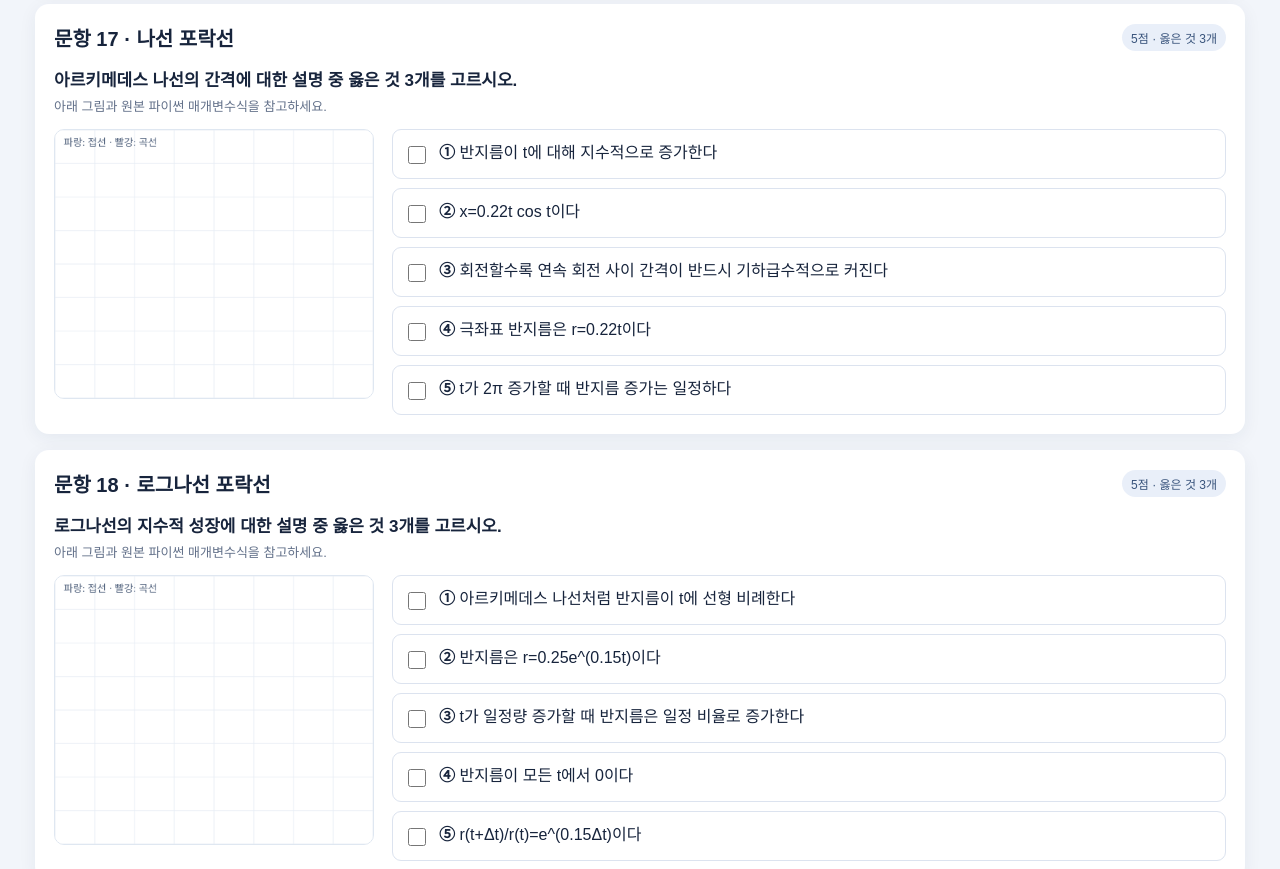
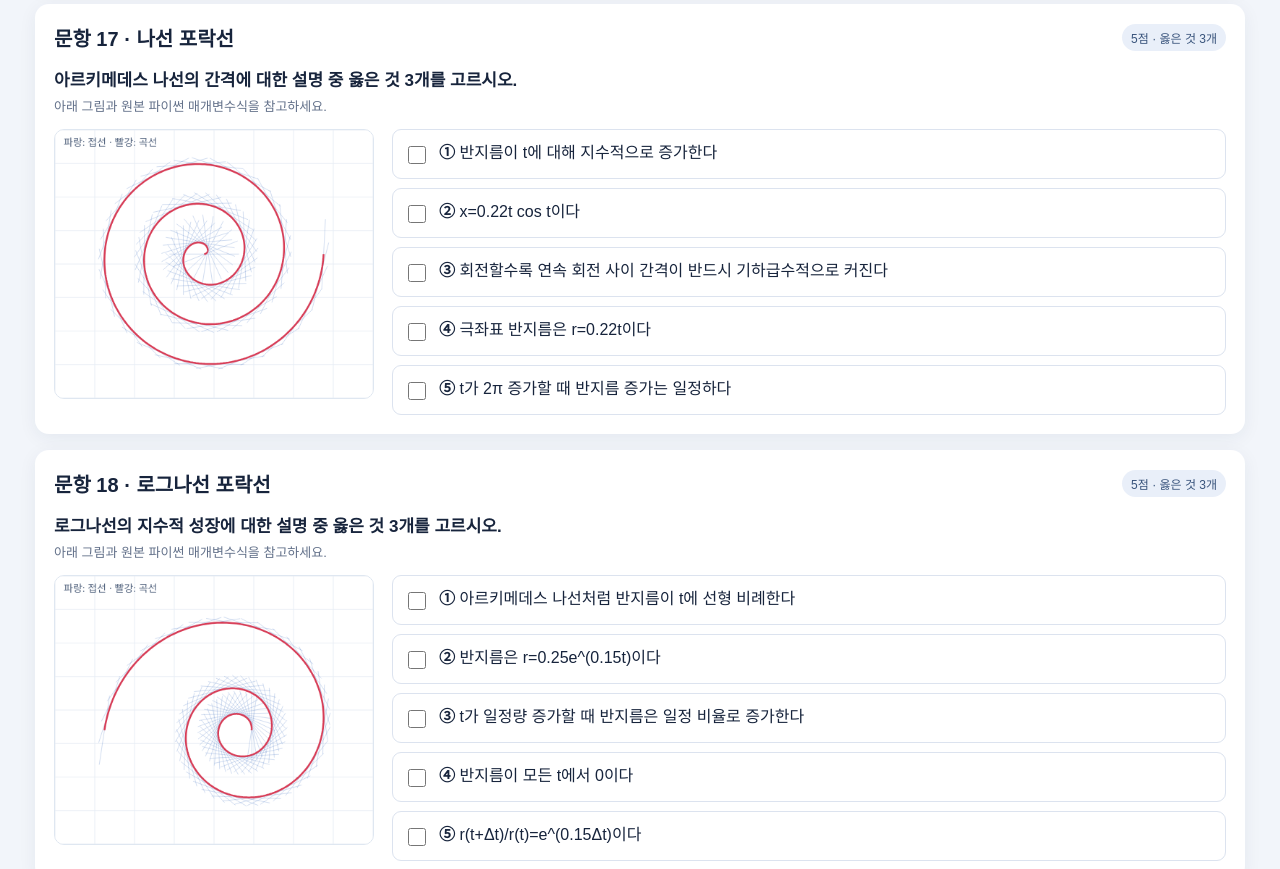
Before and after one commit to jsinsoo/batang, a plain HTML site: page envelopeq.html in a window 1280 px wide. Shown: the part 7480-8349 px from the top of the page. Drawn offline with Linux system fonts and the light colour scheme.

Commit message:
Add files via upload

```diff
--- a/envelopeq.html
+++ b/envelopeq.html
@@ -7,7 +7,17 @@ const abc=['①','②','③','④','⑤'];
 function esc(s){return String(s).replace(/[&<>"']/g,c=>({'&':'&amp;','<':'&lt;','>':'&gt;','"':'&quot;',"'":'&#39;'}[c]));}
 Q.forEach((q,i)=>{const div=document.createElement('section');div.className='card';div.innerHTML=`<div class="qhead"><h2>문항 ${String(i+1).padStart(2,'0')} · ${esc(q.title)}</h2><span class="pill">5점 · 옳은 것 3개</span></div><p class="question">${esc(q.question)}에 대한 설명 중 옳은 것 3개를 고르시오.<small>아래 그림과 원본 파이썬 매개변수식을 참고하세요.</small></p><div class="qbody"><canvas width="440" height="370" id="cv${i}" aria-label="${esc(q.title)} 그래프"></canvas><div class="choices">${q.options.map((o,j)=>`<label class="choice"><input type="checkbox" data-q="${i}" data-o="${j}"><span><b>${abc[j]}</b> ${esc(o.text)}</span></label>`).join('')}</div></div><div class="answer" id="a${i}"></div>`;root.appendChild(div)});
 function pt(k,t){const c=Math.cos,s=Math.sin,pi=Math.PI;switch(k){case'parabola':return[t,t*t/2];case'nephroid':return[3*c(t)-c(3*t),3*s(t)-s(3*t)];case'cardioid':return[2*c(t)-c(2*t),2*s(t)-s(2*t)];case'deltoid':return[2*c(t)+c(2*t),2*s(t)-s(2*t)];case'astroid':return[3*c(t)**3,3*s(t)**3];case'epicycloid':return[4*c(t)-c(4*t),4*s(t)-s(4*t)];case'hypocycloid':return[4*c(t)+c(4*t),4*s(t)-s(4*t)];case'epitrochoid':return[4*c(t)-.6*c(4*t),4*s(t)-.6*s(4*t)];case'hypotrochoid':return[3*c(t)+1.4*c(1.5*t),3*s(t)-1.4*s(1.5*t)];case'circle':return[3*c(t),3*s(t)];case'ellipse':return[4*c(t),2*s(t)];case'hyperbola':return[2*Math.cosh(t),1.5*Math.sinh(t)];case'sine':return[t,2*s(t)];case'cosine':return[t,2*c(t)];case'rose':return[3*c(5*t)*c(t),3*c(5*t)*s(t)];case'lissajous':return[3*s(3*t+.4),2*s(4*t)];case'spiral':return[.22*t*c(t),.22*t*s(t)];case'logspiral':return[.25*Math.exp(.15*t)*c(t),.25*Math.exp(.15*t)*s(t)];case'involute':return[2*(c(t)+t*s(t)),2*(s(t)-t*c(t))];case'bezier':{const p0=[-4,-2],p1=[0,4],p2=[4,-1];return p0.map((v,i)=>(1-t)**2*v+2*(1-t)*t*p1[i]+t*t*p2[i]);}}}
-function range(d){if(d.includes('np.pi')){const m=d.match(/\(([^,]+),([^\)]+)\)/);return m.slice(1).map(x=>x.includes('2*np.pi')?2*Math.PI:x.includes('4*np.pi')?4*Math.PI:Number(x));}return d.slice(1,-1).split(',').map(Number)}
+function range(d){
+  const parts=d.replace(/^\(/,'').replace(/\)$/,'').split(',');
+  return parts.map(raw=>{
+    const x=raw.trim().replace(/\s/g,'');
+    if(/^[+-]?(?:\d+(?:\.\d*)?)?\*?np\.pi$/.test(x)){
+      const coefficient=x.replace('np.pi','').replace('\*','');
+      return (coefficient===''||coefficient==='+')?Math.PI:coefficient==='-'?-Math.PI:Number(coefficient)*Math.PI;
+    }
+    return Number(x);
+  });
+}
 function plot(i){const q=Q[i],cv=document.getElementById('cv'+i),ctx=cv.getContext('2d'),w=cv.width,h=cv.height;let[a,b]=range(q.domain);const pts=Array.from({length:700},(_,j)=>pt(q.kind,a+(b-a)*j/699));let xs=pts.map(p=>p[0]),ys=pts.map(p=>p[1]);let xmin=Math.min(...xs),xmax=Math.max(...xs),ymin=Math.min(...ys),ymax=Math.max(...ys);const span=Math.max(xmax-xmin,ymax-ymin,.1)*1.22;const cx=(xmin+xmax)/2,cy=(ymin+ymax)/2,scale=Math.min(w,h)/span;const xy=p=>[w/2+(p[0]-cx)*scale,h/2-(p[1]-cy)*scale];ctx.fillStyle='#fff';ctx.fillRect(0,0,w,h);ctx.strokeStyle='#e7edf5';ctx.lineWidth=1;for(let j=0;j<=8;j++){let v=j*w/8;ctx.beginPath();ctx.moveTo(v,0);ctx.lineTo(v,h);ctx.stroke()}for(let j=0;j<=8;j++){let v=j*h/8;ctx.beginPath();ctx.moveTo(0,v);ctx.lineTo(w,v);ctx.stroke()}ctx.strokeStyle='rgba(41,97,188,.22)';ctx.lineWidth=1;for(let j=0;j<100;j++){const t=a+(b-a)*j/99,dt=1e-4,p=pt(q.kind,t),p0=pt(q.kind,Math.max(a,t-dt)),p1=pt(q.kind,Math.min(b,t+dt));let vx=p1[0]-p0[0],vy=p1[1]-p0[1],norm=Math.hypot(vx,vy);if(norm<1e-8)continue;vx/=norm;vy/=norm;const l=span*.13;let A=xy([p[0]-l*vx,p[1]-l*vy]),B=xy([p[0]+l*vx,p[1]+l*vy]);ctx.beginPath();ctx.moveTo(...A);ctx.lineTo(...B);ctx.stroke()}ctx.strokeStyle='#d83c56';ctx.lineWidth=2.5;ctx.beginPath();pts.forEach((p,j)=>{let v=xy(p);j?ctx.lineTo(...v):ctx.moveTo(...v)});ctx.stroke();ctx.fillStyle='#51627d';ctx.font='14px Malgun Gothic';ctx.fillText('파랑: 접선 · 빨강: 곡선',12,22)}
 Q.forEach((_,i)=>plot(i));
 function selections(i){return [...document.querySelectorAll(`input[data-q="${i}"]`)].map(e=>e.checked)}
```
